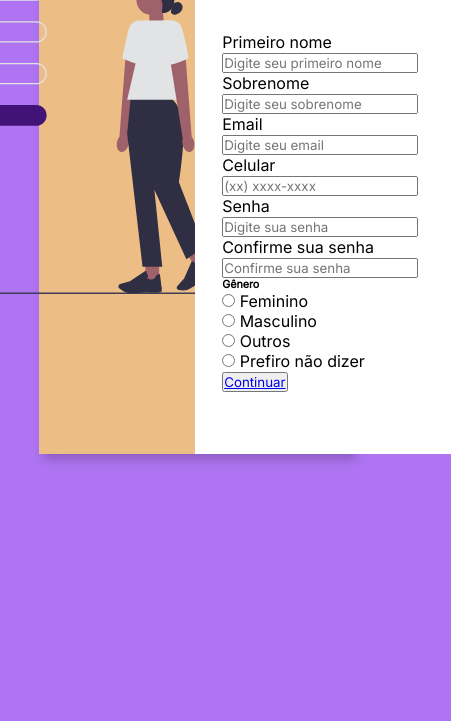
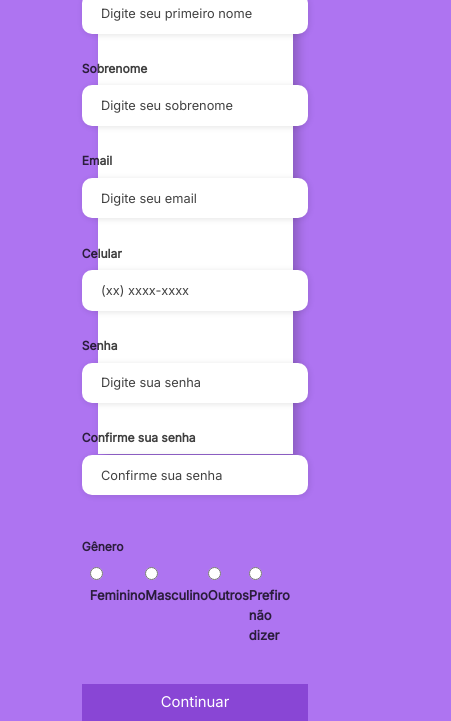
Before and after one commit to Diogoevangelist/Form_responsivo, a plain HTML site: page index.html in a window 390 px wide. Shown: the part 306-1027 px from the top of the page, 451 px wide, since content can reach past the window. Before the commit the page ends 844 px from the top, so only its background shows below. Drawn offline with Linux system fonts and the light colour scheme.

Commit message:
terminado o form, falta penas deixar responsivo

```diff
--- a/assets/style.css
+++ b/assets/style.css
@@ -39,11 +39,11 @@ body {
 .form {
     width: 50%;
     display: flex;
+    flex-direction: column;
     justify-items: center;
     align-items: center;
-    flex-direction: column;
     background-color: #fff;
-    padding: 8rem;
+    padding: 3rem;
 }
 
 .form-header {
@@ -60,7 +60,7 @@ body {
 .login-button button {
     border: none;
     background-color: #803bcfcc;
-    padding: 0.4rem;
+    padding: 0.4rem 1rem;
     border-radius: 5px;
     cursor: pointer;
 }
@@ -84,5 +84,103 @@ body {
     margin: auto;
     position: absolute;
     border-radius: 10px;
+}
+
+.input-goup {
+    display: flex;
+    flex-wrap: wrap ;
+    justify-content: space-between;
+    padding: 1rem 0;
+}
+
+.input-box {
+    display: flex;
+    flex-direction: column;
+    margin-bottom: 1.1rem;
+}
+
+.input-box input {
+    margin: 0.6rem 0;
+    padding: 0.8rem 1.2rem;
+    border: none;
+    border-radius: 10px;
+    box-shadow: 1px 1px 6px #0000001c;
+    font-size: 0.8rem;
+}
+
+.input-box input:hover {
+    background-color: #eeeeee75;
+}
+
+.input-box input:focus-visible {
+    outline: 1px solid #ae74f1;
+}
+
+.input-box label, .gender-title h6 {
+    font-size: 0.75rem;
+    font-weight: 600;
+    color: #000000c0;
+}
+
+.input-box input::placeholder {
+    color: #000000be;
+}
+
+.gender-group {
+    display: flex;
+    justify-content: space-between;
+    margin-top: 0.62rem;
+    padding: 0 0.5rem;
+}
+
+
+
+.gender-input input {
+    margin-right: 0.35rem;
+}
+
+.gender-input label {
+    font-size: 0.81rem;
+    font-weight: 600;
+    color: #000000c0;
+}
+
+.continue-button button {
+    width: 100%;
+    margin-top: 2.5rem;
+    border: none;
+    background-color: #803bcfcc;
+    padding: 0.62rem;
+    border: 5px;
+    cursor: pointer;
+}
+
+.continue-button button:hover {
+    background-color: #ae74f1;
+}
+
+.continue-button button a {
+    text-decoration: none;
+    font-size: 0.93rem;
+    font-weight: 50;
+    color: #fff;
+}
+
+@media screen and (max-width: 1330px) {
+    .form-image {
+        display: none;
+    }
+
+    .container {
+        width: 50%;
+    }
+
+    .form {
+        width: 100%;
+    }
 
 }
+
+@media  and (max-width: 1064px) {
+    .
+}
```
Also changed, not shown: index.html (line endings or trailing spaces).
